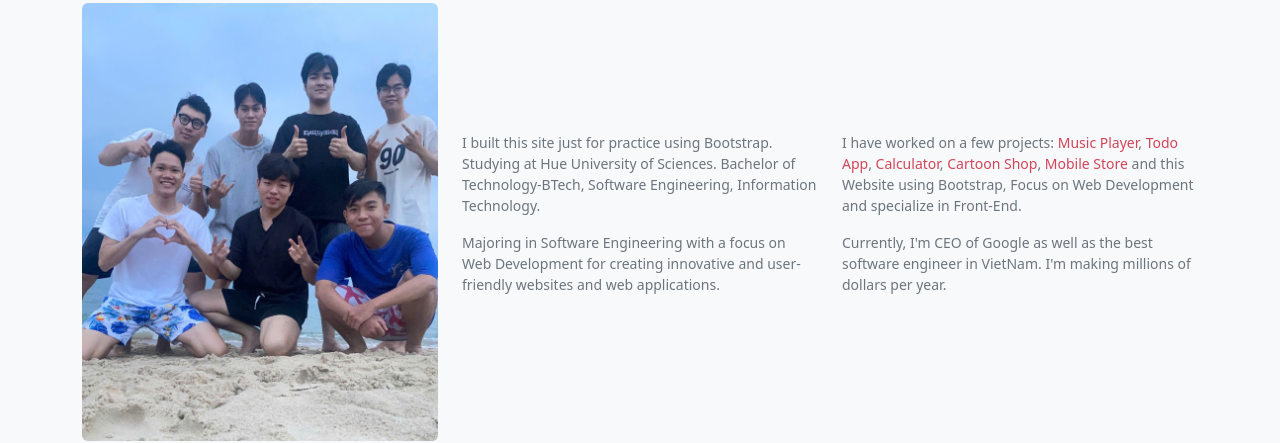
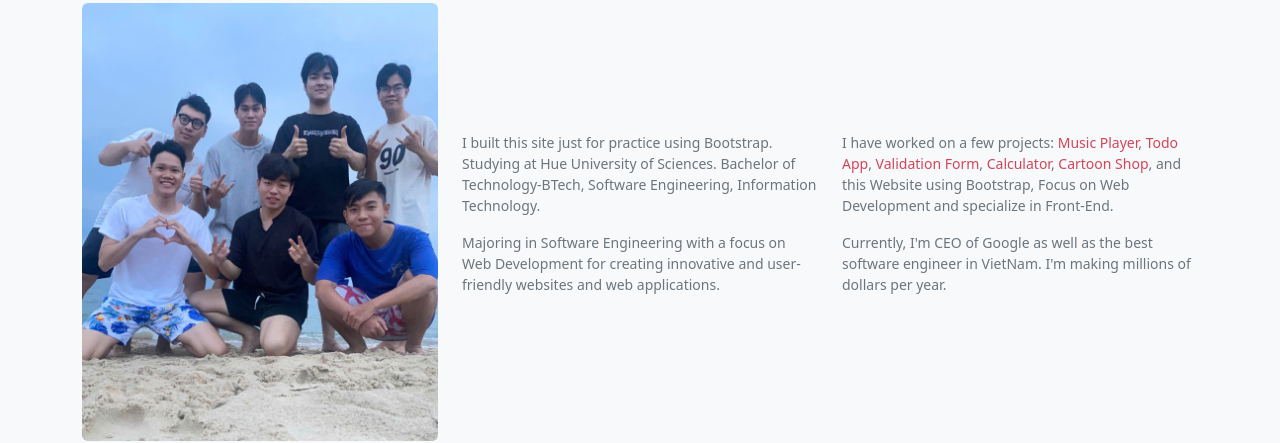
Before and after one commit to NDTue/Bootstrap_Project, a plain HTML site: page about.html in a window 1280 px wide. Shown: the part 800-1243 px from the top of the page. Drawn offline with nearby package versions, Linux system fonts and the light colour scheme.

Commit message:
modified [About]

```diff
--- a/about.html
+++ b/about.html
@@ -147,12 +147,12 @@
                             target="_blank">Music Player</a>,
                         <a class="text-decoration-none" style="color: var(--btn-color);" href="https://ndtue.github.io/Todo_App/"
                             target="_blank">Todo App</a>,
+                        <a class="text-decoration-none" style="color: var(--btn-color);" href="https://ndtue.github.io/Validate_Form/"
+                            target="_blank">Validation Form</a>,
                         <a class="text-decoration-none" style="color: var(--btn-color);" href="https://ndtue.github.io/Calculator/"
                             target="_blank">Calculator</a>,
                         <a class="text-decoration-none" style="color: var(--btn-color);" href="https://cartoon-shop.vercel.app/"
-                            target="_blank">Cartoon Shop</a>,
-                        <a class="text-decoration-none" style="color: var(--btn-color);" href="https://mobile-store-blond.vercel.app/"
-                            target="_blank">Mobile Store</a> and this Website using Bootstrap,
+                            target="_blank">Cartoon Shop</a>, and this Website using Bootstrap,
                         Focus on Web Development and specialize in Front-End.
                     </p>
                     <p class="text-secondary small">
```
